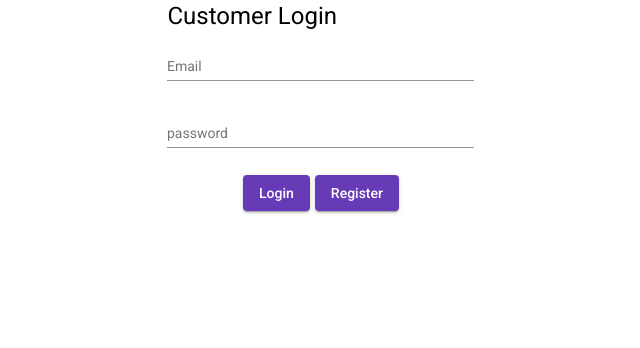
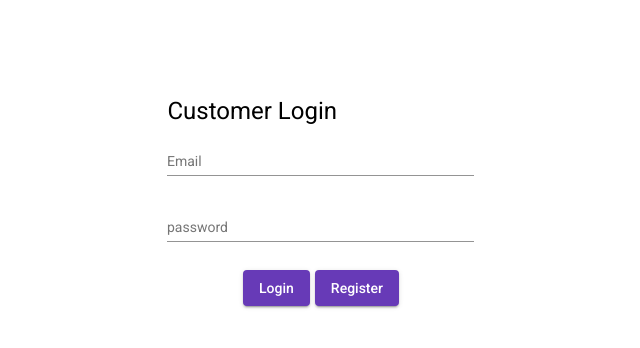
Before and after one commit to AhmadYFakhry/web-client, an Angular app: page / in a window 1280 px wide. Shown: the top 348 px of the page, without its empty margins (319-959 px from the left). Built offline with nearby package versions, Linux system fonts and the light colour scheme.

Commit message:
Added routing

```diff
--- a/src/app/app-routing.module.ts
+++ b/src/app/app-routing.module.ts
@@ -1,11 +1,17 @@
 import { NgModule } from '@angular/core';
 import { Routes, RouterModule } from '@angular/router';
+import { LoginComponent } from './login/login.component';
+import { AppComponent } from './app.component';
 
+const routes: Routes = [
+  { path: '', component: LoginComponent },
+  { path: 'login', component: LoginComponent }
 
-const routes: Routes = [];
-
+];
 @NgModule({
   imports: [RouterModule.forRoot(routes)],
   exports: [RouterModule]
 })
-export class AppRoutingModule { }
+export class AppRoutingModule {
+
+}
--- a/src/app/login/login.component.scss
+++ b/src/app/login/login.component.scss
@@ -1,4 +1,5 @@
 .login-form {
   margin: auto;
   width: 24%;
+  height: 50vh;
 }
```
Also changed, not shown: src/app/app.component.html (line endings or trailing spaces).
